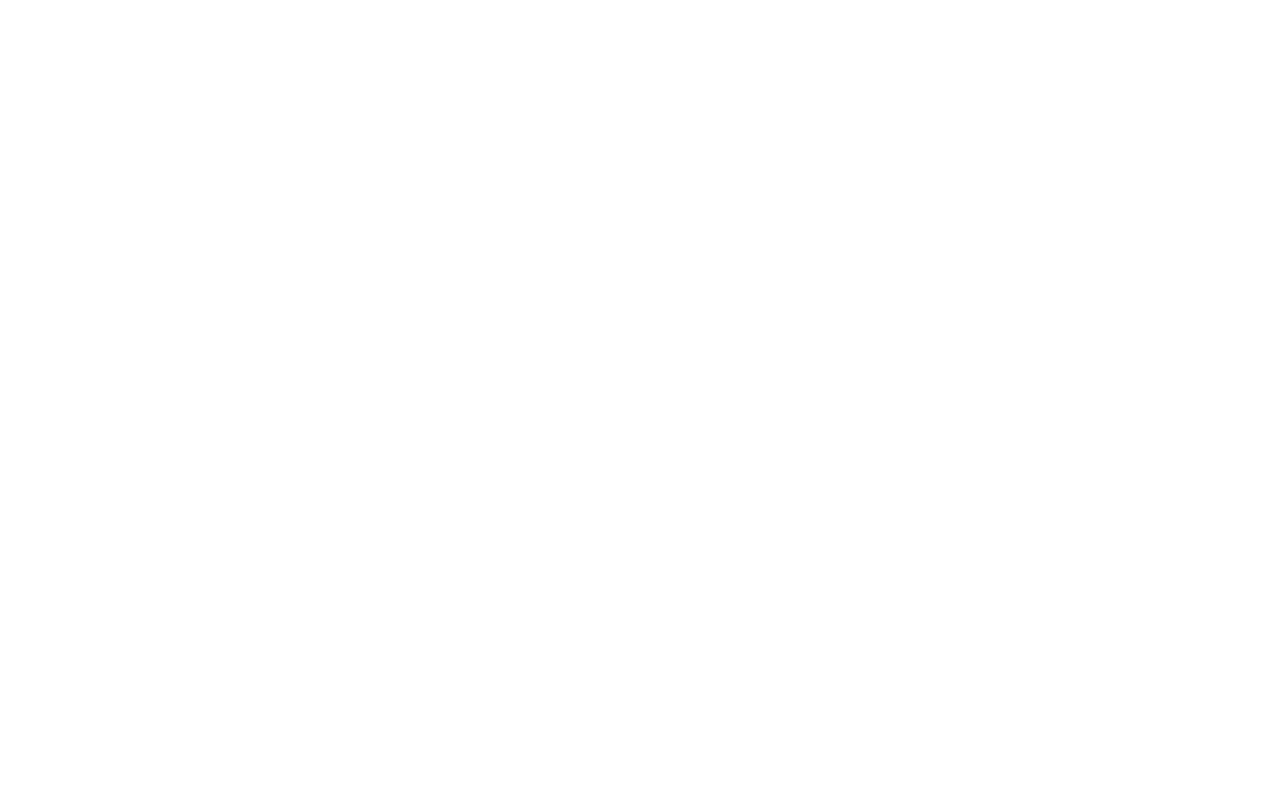
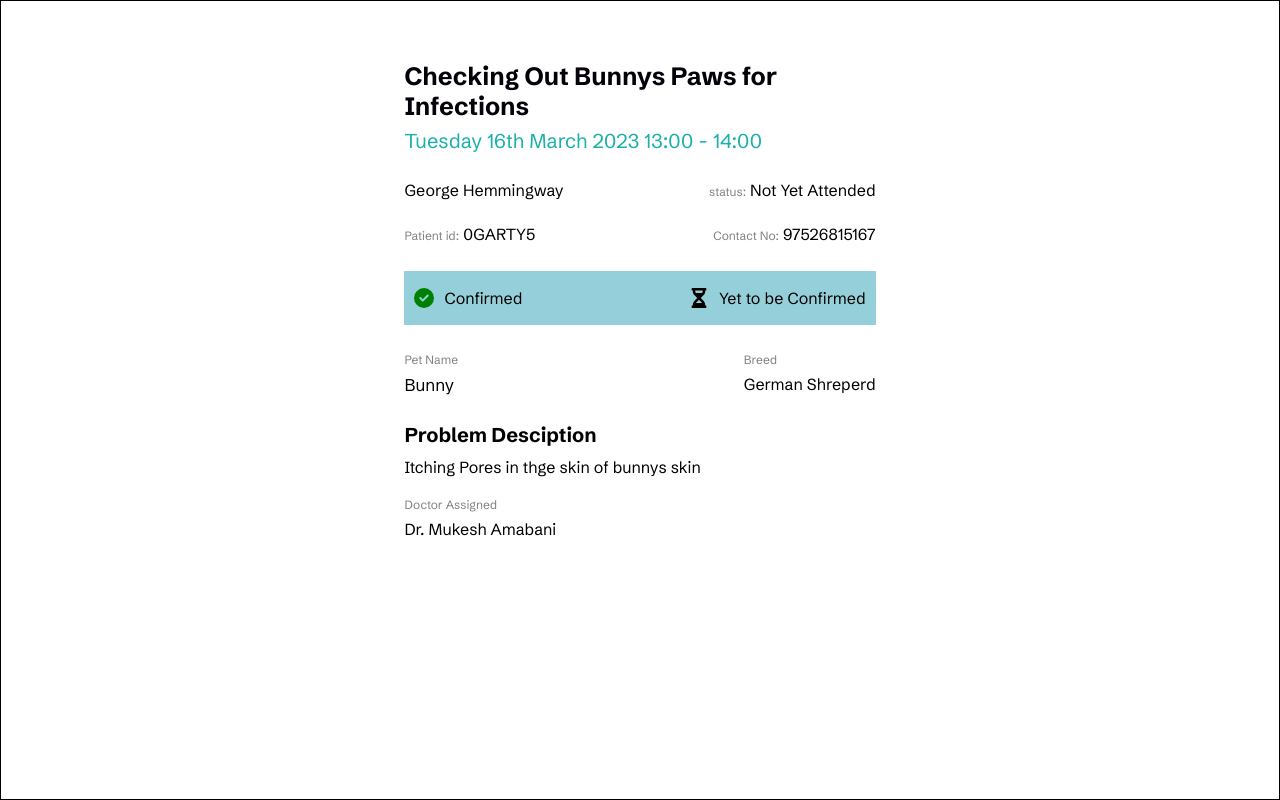
Before and after one commit to IbrahimAni/Noahs-Pet-Clinic, a React (Create React App) app in the folder np-clinc/: page /appointments-details in a window 1280 px wide. Before the commit this address had no page. Built offline with nearby package versions, Linux system fonts and the light colour scheme.

Commit message:
fix minor issues and created an appointment detalils page

```diff
--- a/np-clinc/src/App.js
+++ b/np-clinc/src/App.js
@@ -1,5 +1,5 @@
 import './App.css';
-import {Landing, Login, SignUp, ForgotPassword, EnterOTPCode, ResetPassword, Dashboard, BookAppointment} from "./pages"
+import {Landing, Login, SignUp, ForgotPassword, EnterOTPCode, ResetPassword, Dashboard, BookAppointment, AppointmentsDetails} from "./pages"
 import {Routes, Route} from "react-router-dom"
 import { useState, useEffect } from 'react';
 
@@ -18,6 +18,7 @@
         <Route path='/reset-password' element={<ResetPassword />}/>
         <Route path='/dashboard' element={<Dashboard />}/>
         <Route path='/book-appointments' element={<BookAppointment />}/>
+        <Route path='/appointments-details' element={<AppointmentsDetails />}/>
     </Routes>
   );
 }
--- /dev/null
+++ b/np-clinc/src/components/dashboard/AppointmentInfoCard.jsx
@@ -0,0 +1,49 @@
+import React from 'react'
+import "../styles/dashboard/AppointmentInfoCard.css"
+import {ReactComponent as Confirmed} from "../assets/icons/dashboardIcons/circle-check-solid.svg"
+import {ReactComponent as Loading} from "../assets/icons/dashboardIcons/hourglass-half-solid.svg"
+
+function AppointmentInfoCard() {
+  return (
+    <div className='appointment-info-container-card'>
+        <div className='appointment-inner-container-details'>
+            <h2>Checking Out Bunnys Paws for Infections</h2>
+            <p className='time-selected'>Tuesday 16th March 2023 13:00 - 14:00</p>
+            <div className='main-basic-details'>
+                <div className='main-basic-details-one'>
+                    <p>George Hemmingway</p>
+                    <p><span>status:</span> Not Yet Attended</p>
+                </div>
+                <div className='main-basic-details-two'>
+                    <p><span>Patient id:</span> 0GARTY5</p>
+                    <p><span>Contact No:</span> 97526815167</p>
+                </div>
+            </div>
+            <div className='apointment-status'>
+                <div><Confirmed className='status-icons color-green'/> <p>Confirmed</p></div>
+                <div><Loading className='status-icons'/><p>Yet to be Confirmed</p></div>
+            </div>
+            <div className='pet-appoinment-details'>
+                <div className='pet-name-info'>
+                    <p className='title-pet-details'>Pet Name</p>
+                    <p>Bunny</p>
+                </div>
+                <div className='pet-breed-info'>
+                    <p className='title-pet-details'>Breed</p>
+                    <p>German Shreperd</p>
+                </div>
+            </div>
+            <div className='problem-description-apointment-details'>
+                <p>Problem Desciption</p>
+                <p>Itching Pores in thge skin of bunnys skin</p>
+            </div>
+            <div className='doctor-assigned-section-details'>
+                <p>Doctor Assigned</p>
+                <p>Dr. Mukesh Amabani</p>
+            </div>
+        </div>
+    </div>
+  )
+}
+
+export default AppointmentInfoCard
--- a/np-clinc/src/components/dashboard/MainDisplay.jsx
+++ b/np-clinc/src/components/dashboard/MainDisplay.jsx
@@ -11,11 +11,11 @@
 
   return (
     <div className='main-display-dasboard-container'>
-        {/* {renderPage.dashboard &&  <DashBoardMenu />} */}
-        <Appointments />
-        {/* {renderPage.pets && <Pets />}
+        {renderPage.dashboard &&  <DashBoardMenu />}
+        {renderPage.appointments && <Appointments />}
+        {renderPage.pets && <Pets />}
         {renderPage.medicalReports && <MedicalReport />}
-        {renderPage.billing && <Billing />} */}
+        {renderPage.billing && <Billing />}
     </div>
   )
 }
--- /dev/null
+++ b/np-clinc/src/components/styles/dashboard/AppointmentInfoCard.css
@@ -0,0 +1,92 @@
+.appointment-info-container-card {
+    width: 40%;
+    height: 90%;
+    padding: 20px;
+}
+
+.appointment-inner-container-details {
+    height: 100%;
+}
+
+.appointment-inner-container-details h2 {
+    text-align: start;
+    font-size: 25px;
+}
+
+.time-selected {
+    font-size: 20px;
+    color: #1ab0ab;
+    margin-bottom: 20px;
+}
+
+.main-basic-details span {
+    font-size: 12px;
+    color: grey;
+}
+
+.main-basic-details-one, .main-basic-details-two {
+    display: flex;
+    justify-content: space-between;
+    margin-bottom: 10px;
+}
+
+.apointment-status {
+    margin: 20px 0;
+    display: flex;
+    justify-content: space-between;
+    padding: 10px 10px;
+    background-color: #95cfd9;
+}
+
+.apointment-status div {
+    display: flex;
+    align-items: center;
+}
+
+.apointment-status div input, label  {
+    font-size: 18px;
+}
+
+.pet-appoinment-details {
+    display: flex;
+    justify-content: space-between;
+    margin-bottom: 20px;
+}
+
+.pet-name-info {
+    width: 50%;
+}
+
+.pet-name-info p:nth-child(2) {
+    font-size: 17px;
+}
+
+.title-pet-details {
+    font-size: 12px;
+    color: grey;
+}
+
+.problem-description-apointment-details {
+    margin-bottom: 20px;
+}
+
+.problem-description-apointment-details p:first-child {
+    font-size: 20px;
+    font-weight: bold;
+    margin-bottom: 10px;
+}
+
+.doctor-assigned-section-details p:first-child {
+    font-size: 12px;
+    color: grey;
+}
+
+.status-icons {
+    width: 20px;
+    height: 20px;
+    margin-right: 10px;
+}
+
+.color-green {
+    fill: green;
+}
--- /dev/null
+++ b/np-clinc/src/pages/dashboard/AppointmentsDetails.jsx
@@ -0,0 +1,13 @@
+import React from 'react'
+import AppointmentInfoCard from '../../components/dashboard/AppointmentInfoCard'
+import "../styles/dashboard/AppointmentsDetails.css"
+
+function AppointmentsDetails() {
+  return (
+    <div className='appointment-details-page-container'>
+        <AppointmentInfoCard />
+    </div>
+  )
+}
+
+export default AppointmentsDetails
--- a/np-clinc/src/pages/dashboard/Dashboard.jsx
+++ b/np-clinc/src/pages/dashboard/Dashboard.jsx
@@ -6,8 +6,8 @@
 function Dashboard() {
 
     const [renderPage, setRenderPage] = useState({
-        dashboard: false,
-        appontments: true,
+        dashboard: true,
+        appontments: false,
         pets: false,
         medicalReports: false,
         billing: false
--- a/np-clinc/src/pages/index.js
+++ b/np-clinc/src/pages/index.js
@@ -6,6 +6,7 @@
 import ResetPassword from "./ResetPassword";
 import Dashboard from "./dashboard/Dashboard";
 import BookAppointment from "./BookAppointment";
+import AppointmentsDetails from "./dashboard/AppointmentsDetails";
 
 export {
   Landing,
@@ -15,5 +16,6 @@
   EnterOTPCode,
   ResetPassword,
   Dashboard,
-  BookAppointment
+  BookAppointment,
+  AppointmentsDetails
 }
--- /dev/null
+++ b/np-clinc/src/pages/styles/dashboard/AppointmentsDetails.css
@@ -0,0 +1,8 @@
+.appointment-details-page-container {
+    width: 100%;
+    height: 100vh;
+    border: 1px solid;
+    display: flex;
+    justify-content: center;
+    align-items: center;
+}
```
Also changed, not shown: np-clinc/src/components/assets/icons/dashboardIcons/circle-check-solid.svg (added), np-clinc/src/components/assets/icons/dashboardIcons/hourglass-half-solid.svg (added).
